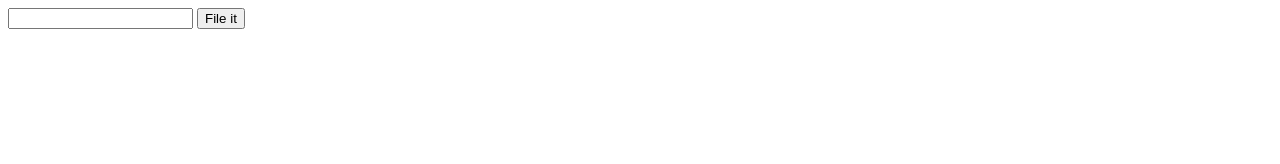
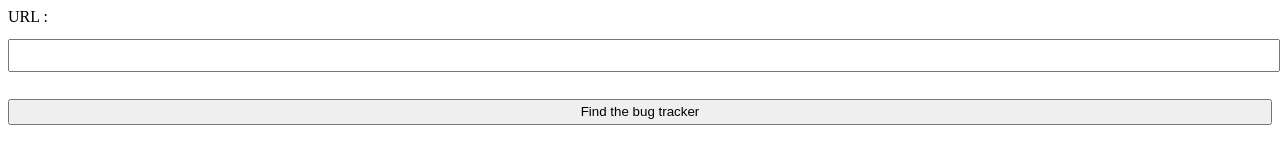
Before and after one commit to rik/fileabug, a plain HTML site: page index.html in a window 1280 px wide. Drawn offline with Linux system fonts and the light colour scheme.

Commit message:
Let's make it pretty(ish)

```diff
--- a/index.html
+++ b/index.html
@@ -2,9 +2,17 @@
 <meta charset="utf-8">
 <title>File a bug</title>
 
+<style>
+input {
+    width: 100%;
+    height: 2em;
+    margin: 1em 0;
+}
+</style>
+
 <form id="url-form">
-    <input name="url">
-    <input type="submit" value="File it">
+    <label>URL : <input name="url"></label>
+    <input type="submit" value="Find the bug tracker">
 </form>
 
 <script>
@@ -55,7 +63,7 @@ function redirectToBugTracker(url) {
     if (got_a_match) {
         return;
     }
-    error('We could not find a tracker for this, sorry');
+    error('We could not find a bug tracker for this, sorry.');
 }
 
 function sanitize_url(url) {
```
